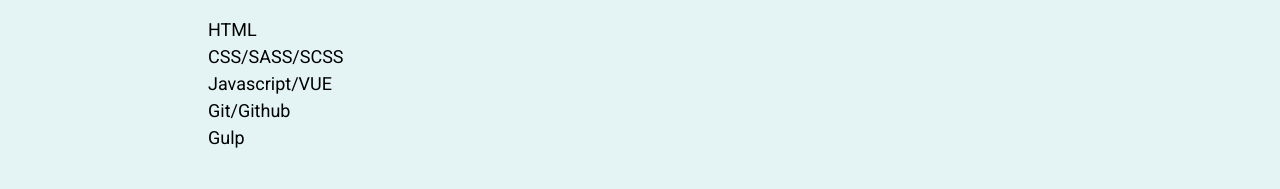
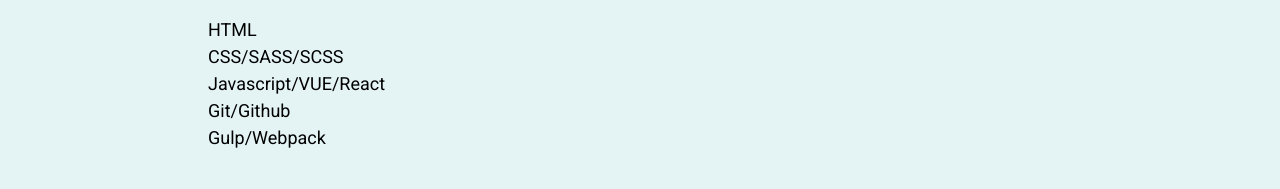
Before and after one commit to NadinMiro/rsschool-cv, a plain HTML site: page index.html in a window 1280 px wide. Shown: the part 751-940 px from the top of the page. Drawn offline with nearby package versions, Linux system fonts and the light colour scheme.

Commit message:
update html - section skills

```diff
--- a/index.html
+++ b/index.html
@@ -80,9 +80,9 @@
                     <ul>
                         <li>HTML</li>
                         <li>CSS/SASS/SCSS</li>
-                        <li>Javascript/VUE</li>
+                        <li>Javascript/VUE/React</li>
                         <li>Git/Github</li>
-                        <li>Gulp</li>
+                        <li>Gulp/Webpack</li>
                     </ul>
             </section>
 
```
